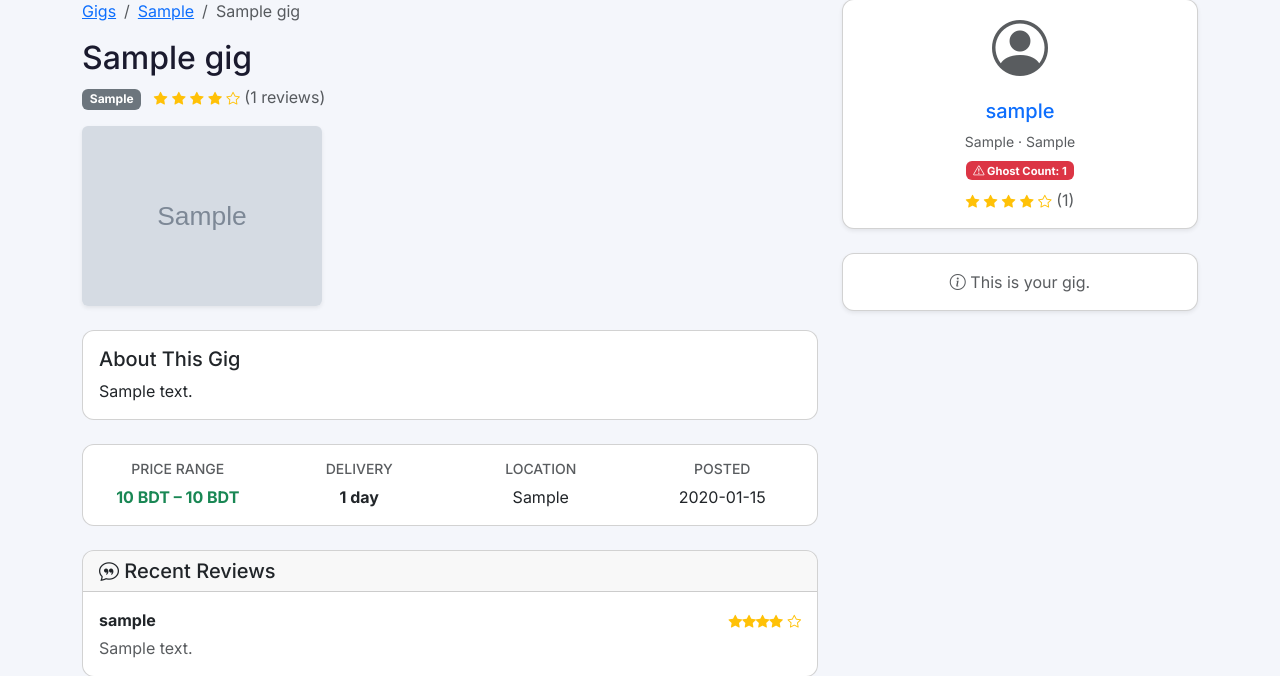
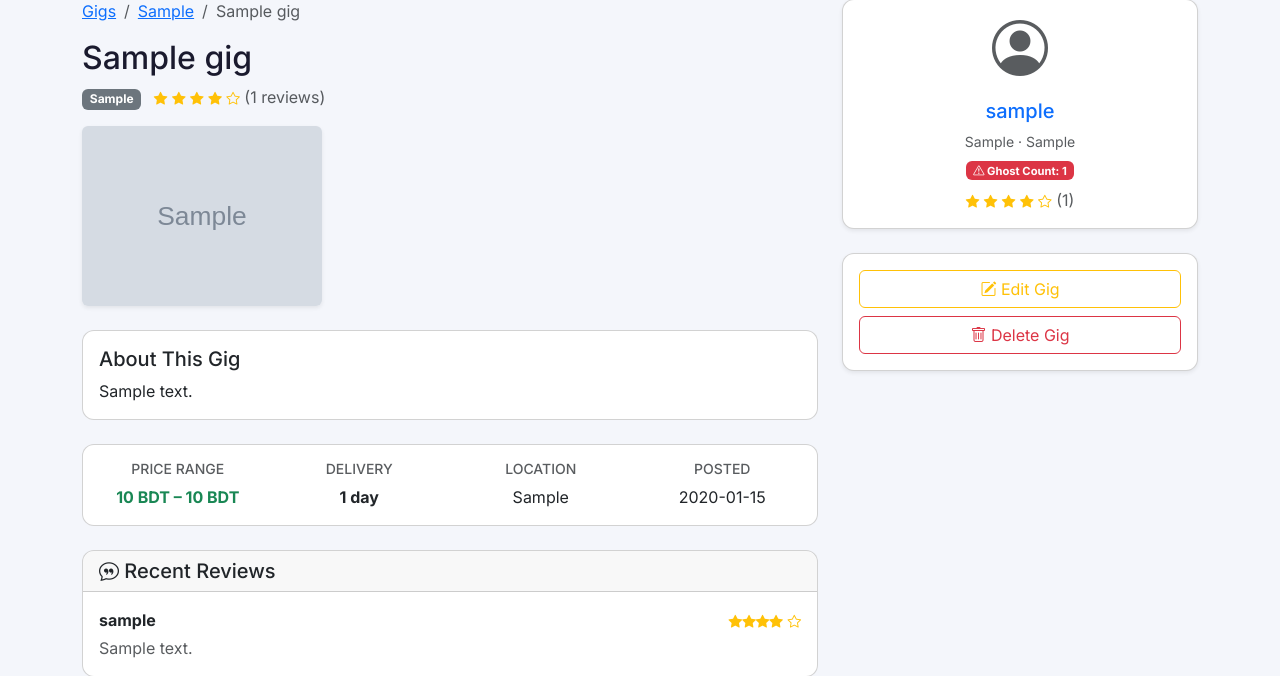
Before and after one commit to mhjayeed715/GigCampus, a Flask app: page /gigs/1 in a window 1280 px wide. Shown: the part 103-779 px from the top of the page. Run offline with Flask 3, Linux system fonts and the light colour scheme; a user stored in the database is signed in; tables that the repository leaves empty hold one stand-in row (values such as "Sample post"); grey boxes marked "Sample" are stand-in pictures; some libraries are stand-ins or nearby versions.

Commit message:
Add gig edit and delete for sellers

```diff
--- a/routes/gigs.py
+++ b/routes/gigs.py
@@ -248,3 +248,131 @@ def toggle_wishlist(gig_id):
         db.execute("INSERT INTO wishlists (user_id, gig_id) VALUES (?, ?)",
                    current_user.id, gig_id)
         return jsonify({"saved": True})
+
+
+@gigs_bp.route("/gigs/<int:gig_id>/edit", methods=["GET", "POST"])
+@login_required
+@verified_required
+def edit(gig_id):
+    db = get_db()
+
+    rows = db.execute("SELECT * FROM gigs WHERE id = ?", gig_id)
+    if not rows:
+        flash_error("Gig not found.")
+        return redirect(url_for("gigs.index"))
+
+    gig = rows[0]
+    if gig["seller_id"] != current_user.id:
+        flash_error("You can only edit your own gigs.")
+        return redirect(url_for("gigs.detail", gig_id=gig_id))
+
+    if request.method == "POST":
+        title = request.form.get("title", "").strip()
+        description = request.form.get("description", "").strip()
+        category = request.form.get("category", "").strip()
+        price_min = request.form.get("price_min", "")
+        price_max = request.form.get("price_max", "")
+        delivery_days = request.form.get("delivery_days", "")
+        campus_location = request.form.get("campus_location", "").strip()
+
+        if not all([title, description, category, price_min, price_max, delivery_days]):
+            flash_error("Please fill in all required fields.")
+            return render_template("gigs/edit.html", gig=gig, categories=CATEGORIES)
+
+        if category not in CATEGORIES:
+            flash_error("Invalid category.")
+            return render_template("gigs/edit.html", gig=gig, categories=CATEGORIES)
+
+        try:
+            price_min_int = int(price_min)
+            price_max_int = int(price_max)
+            delivery_days_int = int(delivery_days)
+        except ValueError:
+            flash_error("Price and delivery days must be numbers.")
+            return render_template("gigs/edit.html", gig=gig, categories=CATEGORIES)
+
+        if price_min_int < 0 or price_max_int < price_min_int:
+            flash_error("Invalid price range.")
+            return render_template("gigs/edit.html", gig=gig, categories=CATEGORIES)
+
+        if delivery_days_int < 1:
+            flash_error("Delivery days must be at least 1.")
+            return render_template("gigs/edit.html", gig=gig, categories=CATEGORIES)
+
+        db.execute(
+            "UPDATE gigs SET title = ?, description = ?, category = ?, price_min = ?, "
+            "price_max = ?, delivery_days = ?, campus_location = ? WHERE id = ?",
+            title, description, category, price_min_int,
+            price_max_int, delivery_days_int, campus_location, gig_id
+        )
+
+        # handle new images if uploaded (replace old ones)
+        files = request.files.getlist("images")
+        new_files = [f for f in files if f and f.filename and allowed_file(f.filename)]
+        if new_files:
+            # delete old images from disk
+            old_images = db.execute("SELECT image_path FROM gig_images WHERE gig_id = ?", gig_id)
+            for img in old_images:
+                old_path = os.path.join(current_app.config["UPLOAD_FOLDER"], "gigs", img["image_path"])
+                if os.path.exists(old_path):
+                    os.remove(old_path)
+            db.execute("DELETE FROM gig_images WHERE gig_id = ?", gig_id)
+
+            saved_count = 0
+            for file in new_files:
+                if saved_count >= 3:
+                    break
+                ext = file.filename.rsplit(".", 1)[1].lower()
+                random_name = f"{uuid.uuid4().hex}.{ext}"
+                save_path = os.path.join(current_app.config["UPLOAD_FOLDER"], "gigs", random_name)
+                file.save(save_path)
+                db.execute(
+                    "INSERT INTO gig_images (gig_id, image_path) VALUES (?, ?)",
+                    gig_id, random_name
+                )
+                saved_count += 1
+
+        flash_success("Gig updated!")
+        return redirect(url_for("gigs.detail", gig_id=gig_id))
+
+    images = db.execute("SELECT * FROM gig_images WHERE gig_id = ?", gig_id)
+    return render_template("gigs/edit.html", gig=gig, images=images, categories=CATEGORIES)
+
+
+@gigs_bp.route("/gigs/<int:gig_id>/delete", methods=["POST"])
+@login_required
+def delete(gig_id):
+    db = get_db()
+
+    rows = db.execute("SELECT * FROM gigs WHERE id = ?", gig_id)
+    if not rows:
+        flash_error("Gig not found.")
+        return redirect(url_for("gigs.index"))
+
+    gig = rows[0]
+    if gig["seller_id"] != current_user.id and not current_user.is_admin:
+        flash_error("You can only delete your own gigs.")
+        return redirect(url_for("gigs.detail", gig_id=gig_id))
+
+    # check for active orders
+    active = db.execute(
+        "SELECT id FROM orders WHERE gig_id = ? AND status NOT IN ('COMPLETED', 'CANCELLED')",
+        gig_id
+    )
+    if active:
+        flash_error("Can't delete a gig with active orders.")
+        return redirect(url_for("gigs.detail", gig_id=gig_id))
+
+    # delete images from disk
+    old_images = db.execute("SELECT image_path FROM gig_images WHERE gig_id = ?", gig_id)
+    for img in old_images:
+        old_path = os.path.join(current_app.config["UPLOAD_FOLDER"], "gigs", img["image_path"])
+        if os.path.exists(old_path):
+            os.remove(old_path)
+
+    db.execute("DELETE FROM gig_images WHERE gig_id = ?", gig_id)
+    db.execute("DELETE FROM wishlists WHERE gig_id = ?", gig_id)
+    db.execute("DELETE FROM gigs WHERE id = ?", gig_id)
+
+    flash_success("Gig deleted.")
+    return redirect(url_for("gigs.index"))
--- a/templates/gigs/detail.html
+++ b/templates/gigs/detail.html
@@ -159,8 +159,16 @@
             </div>
             {% else %}
             <div class="card shadow-sm mb-3">
-                <div class="card-body text-center text-muted">
-                    <i class="bi bi-info-circle"></i> This is your gig.
+                <div class="card-body">
+                    <a href="{{ url_for('gigs.edit', gig_id=gig.id) }}" class="btn btn-outline-warning w-100 mb-2">
+                        <i class="bi bi-pencil-square"></i> Edit Gig
+                    </a>
+                    <form method="POST" action="{{ url_for('gigs.delete', gig_id=gig.id) }}"
+                          onsubmit="return confirm('Are you sure you want to delete this gig?');">
+                        <button type="submit" class="btn btn-outline-danger w-100">
+                            <i class="bi bi-trash"></i> Delete Gig
+                        </button>
+                    </form>
                 </div>
             </div>
             {% endif %}
```
Also changed, not shown: templates/gigs/edit.html (added, +96 -0 lines).
